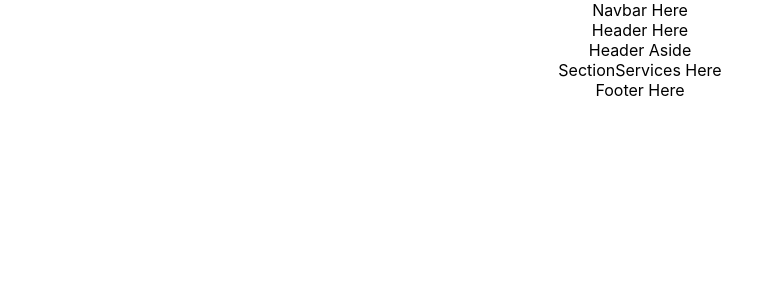
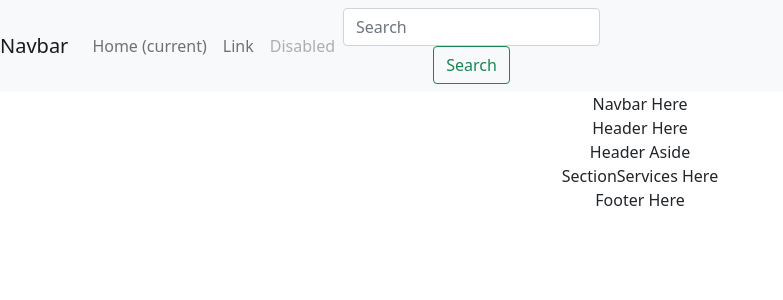
Before and after one commit to Kpokc/garage, a React (Create React App) app: page / in a window 1280 px wide. Shown: the top 300 px of the page, without its empty margins (0-783 px from the left). Built offline with nearby package versions, Linux system fonts and the light colour scheme.

Commit message:
Added - Bootstrap pack

```diff
--- a/package.json
+++ b/package.json
@@ -6,7 +6,11 @@
     "@testing-library/jest-dom": "^5.16.4",
     "@testing-library/react": "^13.0.1",
     "@testing-library/user-event": "^13.5.0",
+    "bootstrap": "^5.1.3",
+    "jquery": "^3.6.0",
+    "popper.js": "^1.16.1",
     "react": "^18.0.0",
+    "react-bootstrap": "^2.3.0",
     "react-dom": "^18.0.0",
     "react-scripts": "5.0.1",
     "web-vitals": "^2.1.4"
--- a/public/index.html
+++ b/public/index.html
@@ -2,7 +2,6 @@
 <html lang="en">
   <head>
     <meta charset="utf-8" />
-    <link rel="icon" href="%PUBLIC_URL%/favicon-32x32.png" />
     <meta name="viewport" content="width=device-width, initial-scale=1" />
     <meta name="theme-color" content="#000000" />
     <meta
@@ -10,13 +9,23 @@
       content="Car Repair and Service located in Galway.
               Professional mechanic and services at affordable prices. Car Coding,
               programming, terraclean engine decarbonisation, dpf and egr cleaning, pre nct check,
-              full service, computer diagnostic, electrical problems and engine fix."
-    />
+              full service, computer diagnostic, electrical problems and engine fix."/>
+    <link rel="icon" href="%PUBLIC_URL%/favicon-32x32.png" />
     <link rel="apple-touch-icon" href="%PUBLIC_URL%/favicon-32x32.png" />
 
     <title>Atomic Garage</title>
   </head>
   <body>
     <div id="root"></div>
+
+    <script src="https://code.jquery.com/jquery-3.4.1.slim.min.js"
+            integrity="sha384-J6qa4849blE2+poT4WnyKhv5vZF5SrPo0iEjwBvKU7imGFAV0wwj1yYfoRSJoZ+n"
+            crossorigin="anonymous"></script>
+    <script src="https://cdn.jsdelivr.net/npm/popper.js@1.16.0/dist/umd/popper.min.js"
+            integrity="sha384-Q6E9RHvbIyZFJoft+2mJbHaEWldlvI9IOYy5n3zV9zzTtmI3UksdQRVvoxMfooAo"
+            crossorigin="anonymous"></script>
+    <script src="https://stackpath.bootstrapcdn.com/bootstrap/4.4.1/js/bootstrap.min.js"
+            integrity="sha384-wfSDF2E50Y2D1uUdj0O3uMBJnjuUD4Ih7YwaYd1iqfktj0Uod8GCExl3Og8ifwB6"
+            crossorigin="anonymous"></script>
   </body>
 </html>
--- a/src/Components/App/App.js
+++ b/src/Components/App/App.js
@@ -1,4 +1,5 @@
 import './App.css';
+import TopGarageInfo from '../TopGarageInfo/topGarageInfo';
 import NavBar from '../NavBar/navBar';
 import Header from '../Header/header';
 import HeaderAside from '../HeaderAside/headerAside';
@@ -8,6 +9,7 @@
 function App() {
   return (
     <div className="App">
+      <TopGarageInfo />
       <NavBar />
       <Header />
       <HeaderAside />
--- /dev/null
+++ b/src/Components/TopGarageInfo/topGarageInfo.js
@@ -0,0 +1,36 @@
+import React from "react";
+
+function TopGarageInfo() {
+    return (
+
+        <nav className="navbar navbar-expand-lg navbar-light bg-light">
+            <a className="navbar-brand" href="/">Navbar</a>
+            <button className="navbar-toggler" type="button" data-toggle="collapse" data-target="#navbarSupportedContent" aria-controls="navbarSupportedContent" aria-expanded="false" aria-label="Toggle navigation">
+                <span className="navbar-toggler-icon"></span>
+            </button>
+
+            <div className="collapse navbar-collapse" id="navbarSupportedContent">
+                <ul className="navbar-nav mr-auto">
+                <li className="nav-item active">
+                    <a className="nav-link" href="/">Home <span className="sr-only">(current)</span></a>
+                </li>
+                <li className="nav-item">
+                    <a className="nav-link" href="/">Link</a>
+                </li>
+                <li className="nav-item">
+                    <a className="nav-link disabled" href="/">Disabled</a>
+                </li>
+                </ul>
+                <form className="form-inline my-2 my-lg-0">
+                <input className="form-control mr-sm-2" type="search" placeholder="Search" aria-label="Search"/>
+                <button className="btn btn-outline-success my-2 my-sm-0" type="submit">Search</button>
+                </form>
+            </div>
+        </nav>
+        // <div className="container" id="page-top">
+        //     <a className="navbar-brand fw-bold" href="#page-top">Atomic Garage</a>
+        // </div>
+    )
+}
+
+export default TopGarageInfo;
--- a/src/index.js
+++ b/src/index.js
@@ -2,6 +2,8 @@
 import ReactDOM from 'react-dom/client';
 import './index.css';
 import App from './Components/App/App';
+
+import 'bootstrap/dist/css/bootstrap.min.css';
 
 const root = ReactDOM.createRoot(document.getElementById('root'));
 root.render(
```
Also changed, not shown: src/Components/TopGarageInfo/topGarageInfo.css (added), 1 other file (tests, documents, lock files or other folders).
